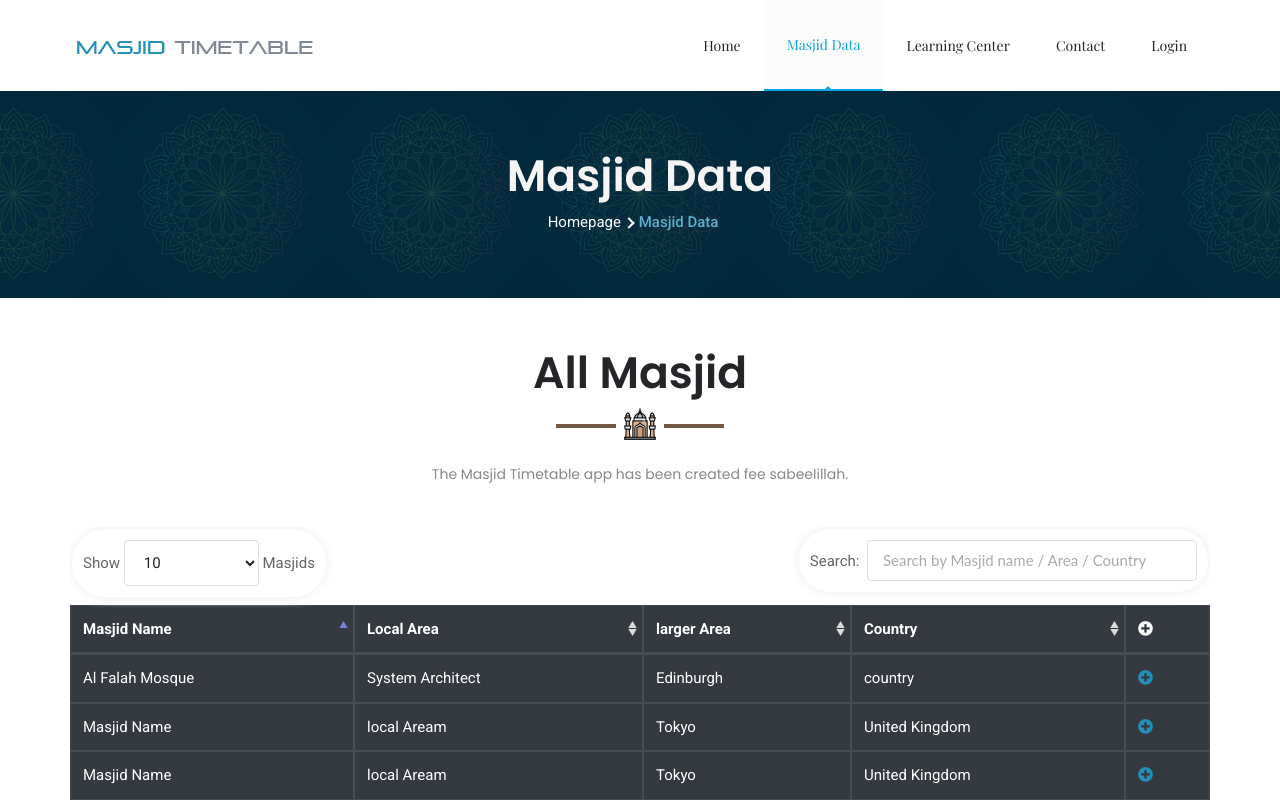
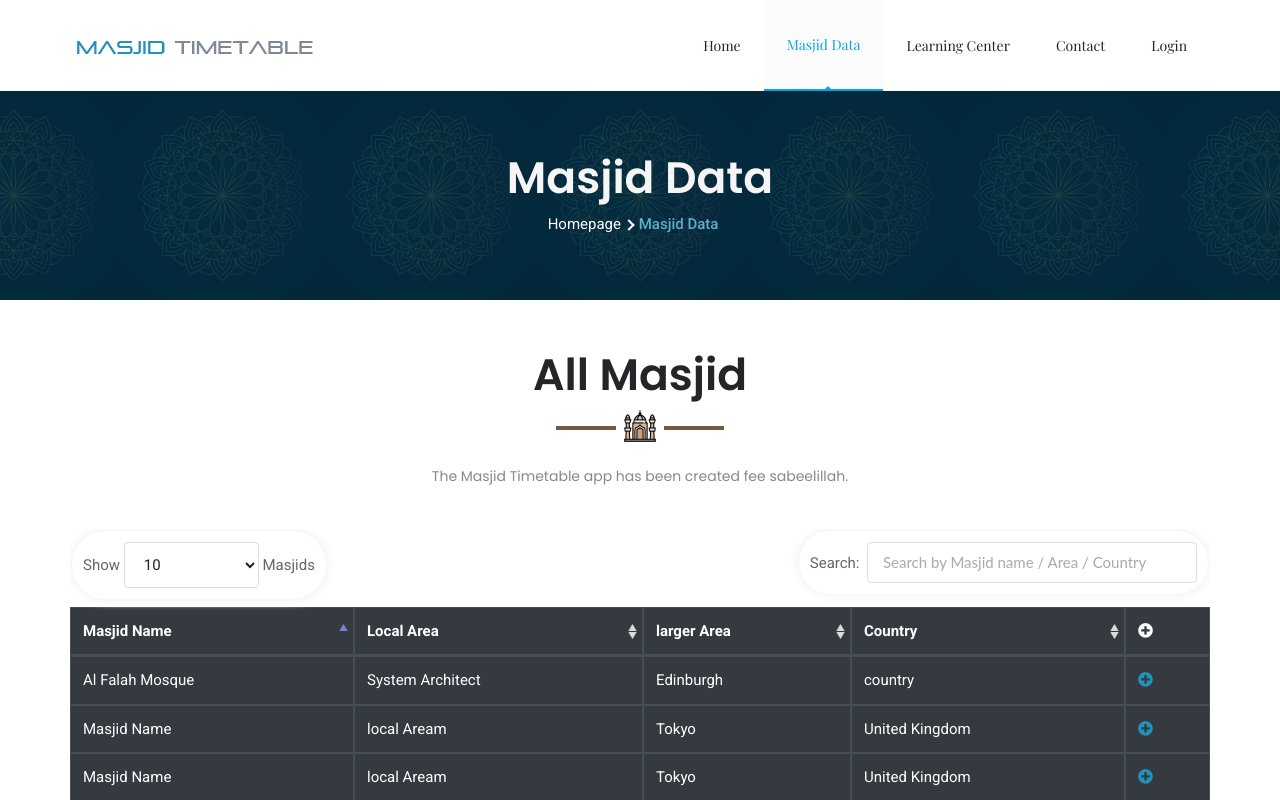
Before and after one commit to promahmoud/masjid, a plain HTML site: page Demo2/masjid-data.html in a window 1280 px wide. Shown: the top 800 px of the page. Drawn offline with nearby package versions, Linux system fonts and the light colour scheme.

Commit message:
update files

```diff
--- a/Demo2/assets/css/style.css
+++ b/Demo2/assets/css/style.css
@@ -384,9 +384,6 @@ ul {
 
 /**************menu part start*****************/
 .home_menu {
-  position: absolute;
-  left: 0;
-  top: 0;
   width: 100%;
   z-index: 999;
   background: #fff;
@@ -631,7 +628,6 @@ ul {
   height: 100vh;
   position: relative;
   overflow: hidden;
-  margin-top: 5.55rem;
 }
 
 .banner_part #owlCarousel,
@@ -2292,7 +2288,7 @@ h5,
   background-position: center center;
 }
 .page-content{
-  margin-top: 5.55rem;
+  /* margin-top: 5.55rem; */
 }
 .sub-banner{
   position: relative;
```
